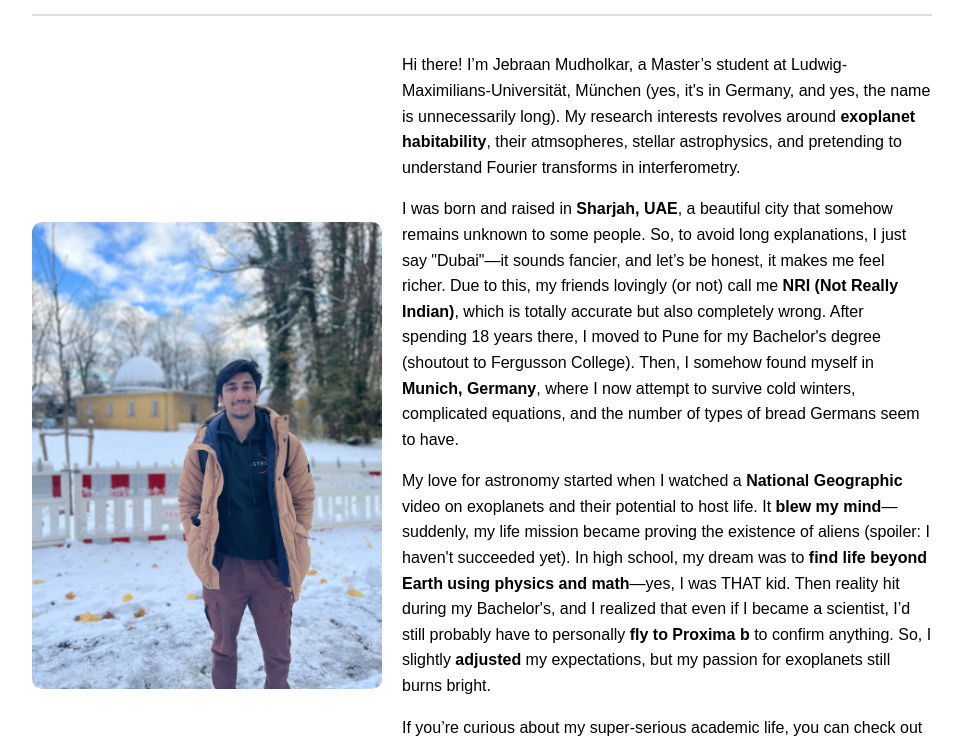
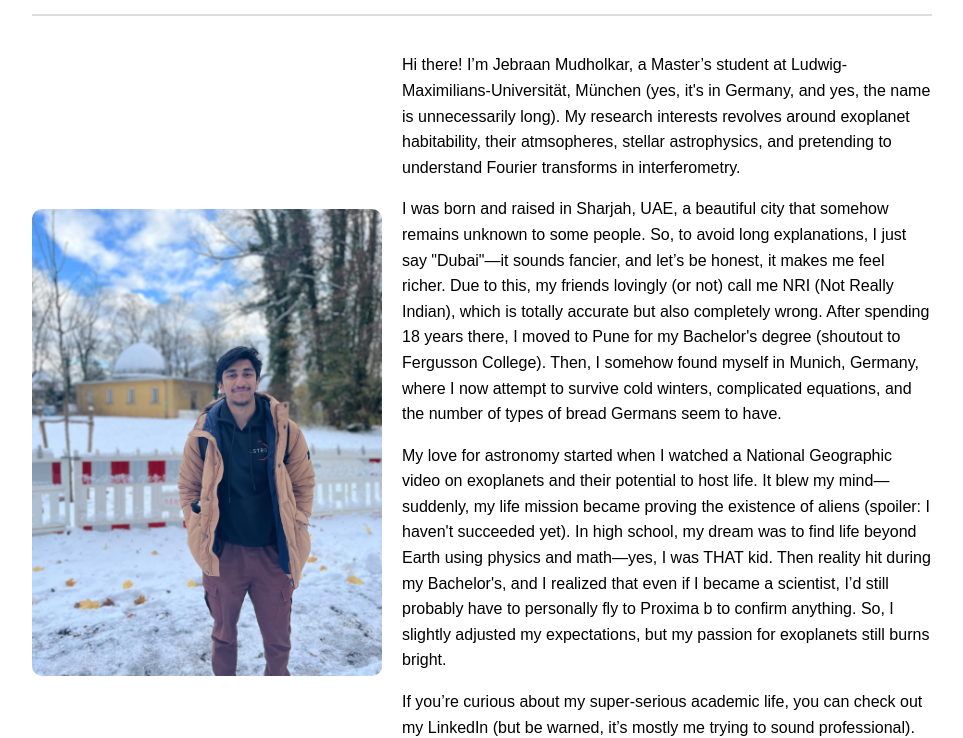
Before and after one commit to proxima786/example.github.io, a plain HTML site: page index.html in a window 1280 px wide. Shown: the part 64-802 px from the top of the page, without its empty margins (158-1121 px from the left). Drawn offline with Linux system fonts and the light colour scheme.

Commit message:
Update index.html

```diff
--- a/index.html
+++ b/index.html
@@ -63,10 +63,10 @@
     <div class="container">
         <img src="profile.jpg" alt="Jebraan Mudholkar">
         <div class="text">
-            <p>Hi there! I’m Jebraan Mudholkar, a Master’s student at Ludwig-Maximilians-Universität, München</a> (yes, it's in Germany, and yes, the name is unnecessarily long). My research interests revolves around <strong>exoplanet habitability</strong>, their atmsopheres, stellar astrophysics, and pretending to understand Fourier transforms in interferometry.</p>
-            <p>I was born and raised in <strong>Sharjah, UAE</strong>, a beautiful city that somehow remains unknown to some people. So, to avoid long explanations, I just say "Dubai"—it sounds fancier, and let’s be honest, it makes me feel richer. Due to this, my friends lovingly (or not) call me <strong>NRI (Not Really Indian)</strong>, which is totally accurate but also completely wrong. After spending 18 years there, I moved to Pune for my Bachelor's degree (shoutout to Fergusson College). Then, I somehow found myself in <strong>Munich, Germany</strong>, where I now attempt to survive cold winters, complicated equations, and the number of types of bread Germans seem to have.</p>
-            <p>My love for astronomy started when I watched a <strong>National Geographic</strong> video on exoplanets and their potential to host life. It <strong>blew my mind</strong>—suddenly, my life mission became proving the existence of aliens (spoiler: I haven't succeeded yet). In high school, my dream was to <strong>find life beyond Earth using physics and math</strong>—yes, I was THAT kid. Then reality hit during my Bachelor's, and I realized that even if I became a scientist, I’d still probably have to personally <strong>fly to Proxima b</strong> to confirm anything. So, I slightly <strong>adjusted</strong> my expectations, but my passion for exoplanets still burns bright.</p>
-            <p>If you’re curious about my super-serious academic life, you can check out my <strong>LinkedIn</strong> (but be warned, it’s mostly me trying to sound professional).</p>
+            <p>Hi there! I’m Jebraan Mudholkar, a Master’s student at Ludwig-Maximilians-Universität, München</a> (yes, it's in Germany, and yes, the name is unnecessarily long). My research interests revolves around exoplanet habitability, their atmsopheres, stellar astrophysics, and pretending to understand Fourier transforms in interferometry.</p>
+            <p>I was born and raised in Sharjah, UAE, a beautiful city that somehow remains unknown to some people. So, to avoid long explanations, I just say "Dubai"—it sounds fancier, and let’s be honest, it makes me feel richer. Due to this, my friends lovingly (or not) call me NRI (Not Really Indian), which is totally accurate but also completely wrong. After spending 18 years there, I moved to Pune for my Bachelor's degree (shoutout to Fergusson College). Then, I somehow found myself in Munich, Germany, where I now attempt to survive cold winters, complicated equations, and the number of types of bread Germans seem to have.</p>
+            <p>My love for astronomy started when I watched a National Geographic video on exoplanets and their potential to host life. It blew my mind—suddenly, my life mission became proving the existence of aliens (spoiler: I haven't succeeded yet). In high school, my dream was to find life beyond Earth using physics and math—yes, I was THAT kid. Then reality hit during my Bachelor's, and I realized that even if I became a scientist, I’d still probably have to personally fly to Proxima b to confirm anything. So, I slightly adjusted my expectations, but my passion for exoplanets still burns bright.</p>
+            <p>If you’re curious about my super-serious academic life, you can check out my LinkedIn (but be warned, it’s mostly me trying to sound professional).</p>
             <p>Apart from my nerdy life, I am a gym entusiast, a cat lover and a somewhat good cricket player (I do support India).if you have hung around for this long - thanks for reading.</p>
         </div>
     </div>
```
